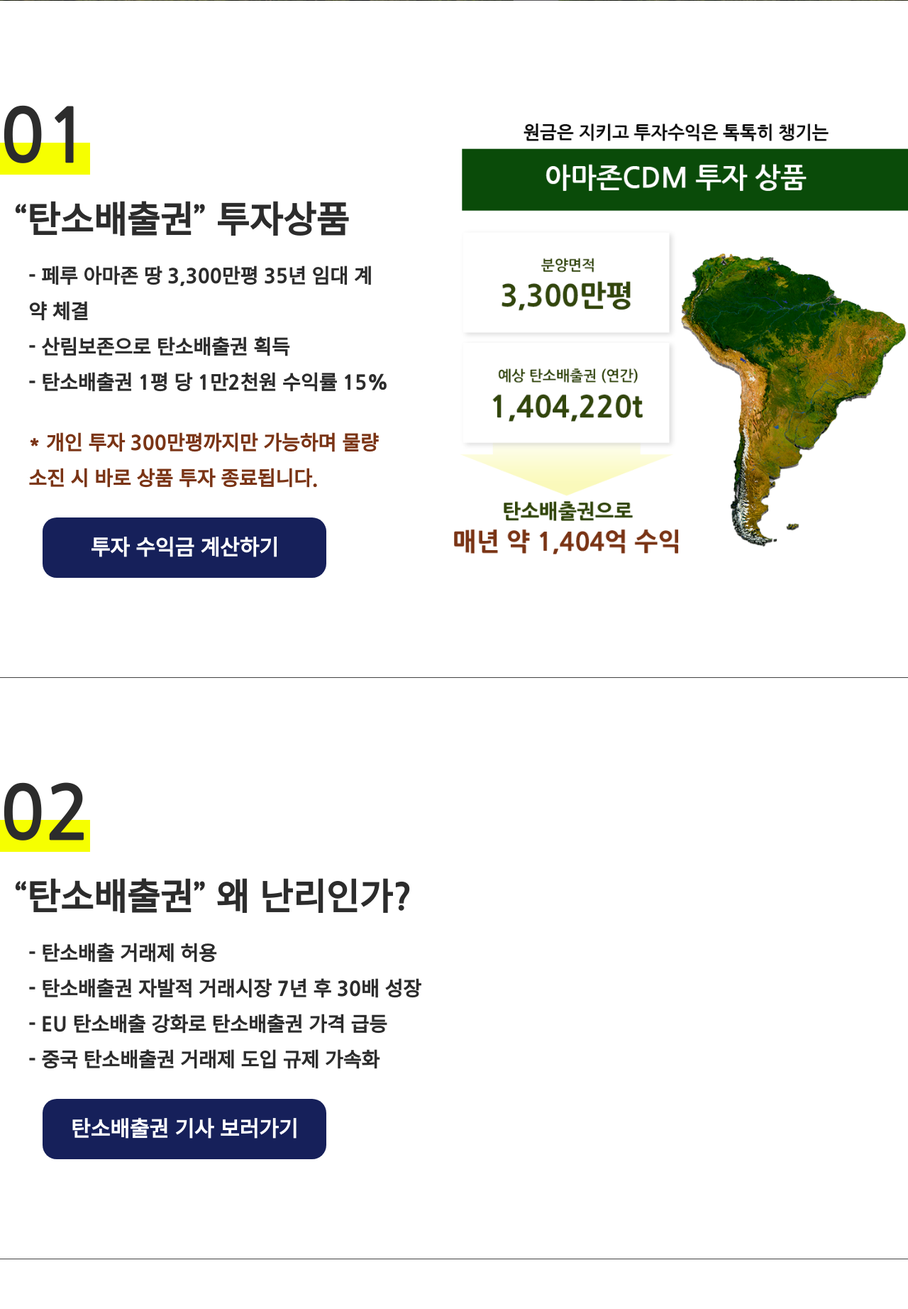
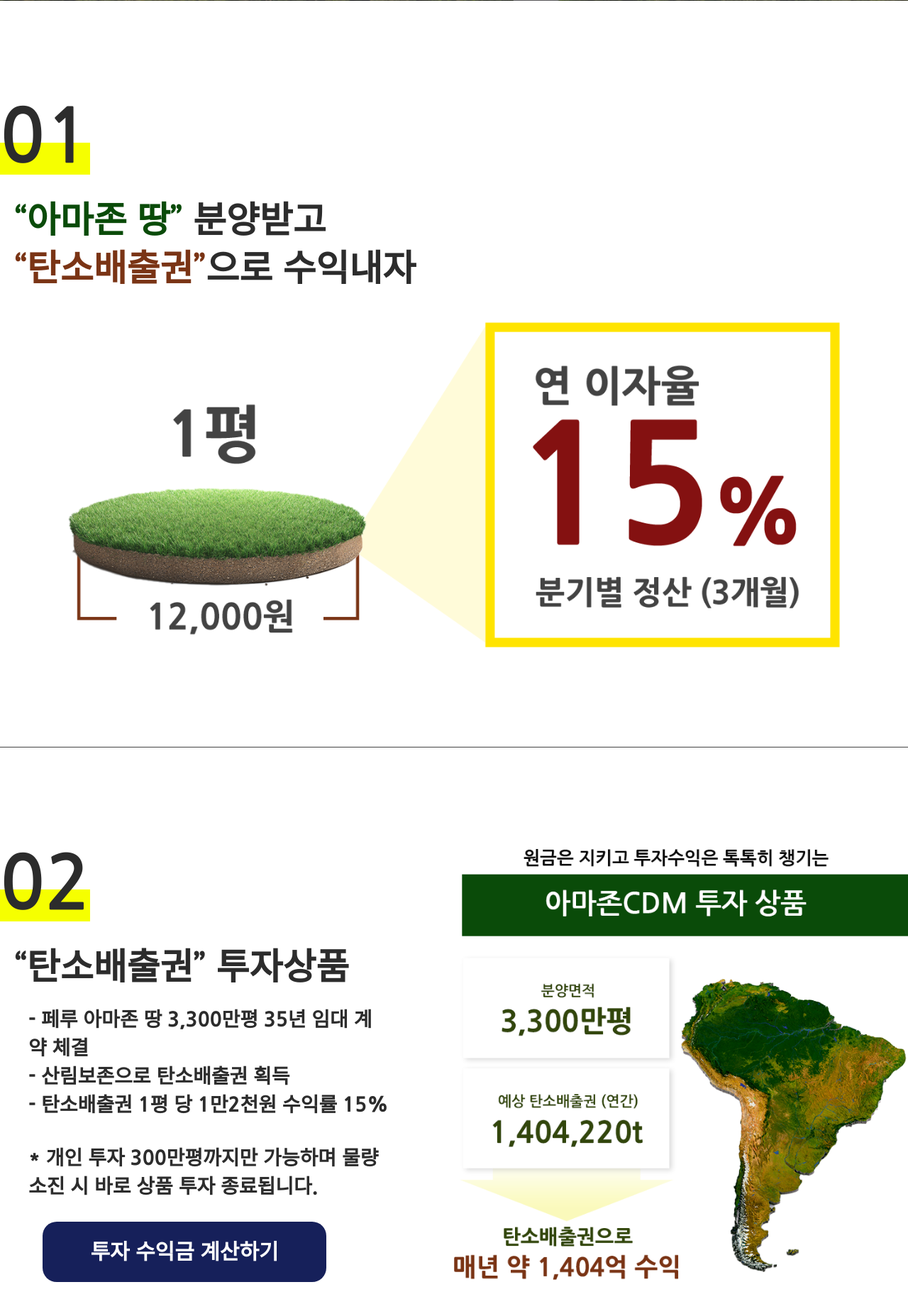
Before and after one commit to kse012050/METAHIPER, a PHP site: page / in a window 1280 px wide. Shown: the part 1540-3384 px from the top of the page at 71% size. Run offline with PHP 8.4, Linux system fonts and the light colour scheme; some web fonts are replaced.

Commit message:
01. 수익 영역 완성 , mark 분류했다

```diff
--- a/css/page.css
+++ b/css/page.css
@@ -25,32 +25,36 @@
 .topArea > div form fieldset a:nth-of-type(2){background-color: #16205a; color: white;}
 .topArea > div form fieldset a:nth-of-type(3){background-color: #fae100; color: #3c1d1e;}
 
-nav{background-color: #f4f4f4; position: sticky; top: 0;}
+/* 메뉴 */
+nav{background-color: #f4f4f4; position: sticky; top: 0; z-index: 1000;}
 nav ul{display: flex;}
 nav ul li{flex: 1; text-align: center;}
 nav ul li a{display: block; font-size: 22px; font-weight: 800; color: #363636; line-height: 70px;}
 
-.productArea > div{padding: 170px 0; background: url('../images/product-bg.png') no-repeat center / cover; text-align: center; color: white;}
+/* 투자 상품 */
+.productArea > div{padding: 170px 0; background: url('../images/top-bg.png') no-repeat center / cover; text-align: center; color: white;}
 .productArea > div h2{font-size: 75px; font-weight: 700; margin-bottom: 60px;}
 .productArea > div p{font-size: 38px; font-weight: 500; line-height: 50px;}
 .productArea > ol{}
 .productArea > ol > li{padding: 140px 0; font-weight: 800; color: #2c2c2c; counter-increment: productList;}
 .productArea > ol > li:not(:last-child){border-bottom: 1px solid #434343;}
-.productArea > ol > li mark{color: #7a3415;}
+.productArea > ol > li mark.brown{color: #7a3415;}
+.productArea > ol > li mark.green{color: #0a4b09;}
 .productArea > ol > li h3{font-size: 51px; line-height: 68px; padding: 0 20px;}
-.productArea > ol > li span{display: inline-block; margin-bottom: 30px; position: relative;}
-.productArea > ol > li span::before{content: '0' counter(productList); display: block; font-size: 105px; font-weight: 700;}
-.productArea > ol > li span::after{content: ''; position: absolute; left: -5; bottom: 0; width: 100%; height: 45px; background-color: #f6ff00; z-index: -1;}
-.productArea > ol > li ul{padding: 0 40px; margin-top: 20px;}
-.productArea > ol > li ul li{font-size: 28px; line-height: 50px;}
-.productArea > ol > li ul + mark{display: block; padding: 0 40px; font-size: 28px; line-height: 50px; margin-top: 35px;}
-.productArea > ol > li :is(button , a) {margin: 0 60px; width: 400px; line-height: 85px; font-size: 30px; font-weight: 800; color: white; text-align: center; border-radius: 20px; background-color: #16205a; margin-top: 30px;}
+.productArea > ol > li > div span{display: inline-block; margin-bottom: 30px; position: relative;}
+.productArea > ol > li > div span::before{content: '0' counter(productList); display: block; font-size: 105px; font-weight: 700;}
+.productArea > ol > li > div span::after{content: ''; position: absolute; left: -5; bottom: 0; width: 100%; height: 45px; background-color: #f6ff00; z-index: -1;}
+.productArea > ol > li > div ul{padding: 0 40px; margin-top: 20px;}
+.productArea > ol > li > div ul li{font-size: 28px; line-height: 40px;}
+.productArea > ol > li > div ul + mark{display: block; padding: 0 40px; font-size: 28px; line-height: 40px; margin-top: 35px;}
+.productArea > ol > li > div :is(button , a) {margin: 0 60px; width: 400px; line-height: 85px; font-size: 30px; font-weight: 800; color: white; text-align: center; border-radius: 20px; background-color: #16205a; margin-top: 30px;}
+.productArea > ol > li > div ol{padding: 0 40px; margin-top: 70px;}
+.productArea > ol > li > div ol li{font-size: 35px; padding: 50px; border-radius: 10em; box-shadow: 5px 5px 20px -10px rgba(0, 0, 0, 0.5);}
+.productArea > ol > li > div ol li:not(:last-child){margin-bottom: 40px;}
+.productArea > ol > li.revenueArea div{padding-bottom: 500px; background: url('../images/revenueImg.png') no-repeat center bottom / 85%;}
 .productArea > ol > li.investArea{display: flex; align-items: center; gap: 50px;}
 .productArea > ol > li.investArea > *{flex: 1;}
 .productArea > ol > li.investArea img{max-width: 50%;}
-.productArea > ol > li ol{padding: 0 40px; margin-top: 70px;}
-.productArea > ol > li ol li{font-size: 35px; padding: 50px; border-radius: 10em; box-shadow: 5px 5px 20px -10px rgba(0, 0, 0, 0.5);}
-.productArea > ol > li ol li:not(:last-child){margin-bottom: 40px;}
-.productArea > ol > li.revenueArea img{width: 100%; border-radius: 200px 0 0 200px; box-shadow: 10px 5px 30px -10px rgba(0, 0, 0, 0.5);}
-.productArea > ol > li.revenueArea img:first-of-type{margin-top: 75px;}
-.productArea > ol > li.revenueArea img:not(:last-of-type){margin-bottom: 75px;}
+.productArea > ol > li.satisfactionArea img{width: 100%; border-radius: 200px 0 0 200px; box-shadow: 10px 5px 30px -10px rgba(0, 0, 0, 0.5);}
+.productArea > ol > li.satisfactionArea img:first-of-type{margin-top: 75px;}
+.productArea > ol > li.satisfactionArea img:not(:last-of-type){margin-bottom: 75px;}
--- a/index.html
+++ b/index.html
@@ -61,6 +61,15 @@
             </p>
         </div>
         <ol class="contentSize">
+            <li class="revenueArea">
+                <div>
+                    <span></span>
+                    <h3>
+                        <mark class="green">“아마존 땅”</mark> 분양받고<br>
+                        <mark class="brown">“탄소배출권”</mark>으로 수익내자
+                    </h3>
+                </div>
+            </li>
             <li class="investArea">
                 <div>
                     <span></span>
@@ -73,9 +82,9 @@
                     <mark>* 개인 투자 300만평까지만 가능하며 물량 소진 시 바로 상품 투자 종료됩니다. </mark>
                     <button>투자 수익금 계산하기</button>
                 </div>
-                <img src="images/product01-img.png" alt="">
+                <img src="images/investImg.png" alt="">
             </li>
-            <li>
+          <!--   <li>
                 <span></span>
                 <h3>“탄소배출권” 왜 난리인가?</h3>
                 <ul>
@@ -85,8 +94,9 @@
                     <li>- 중국 탄소배출권 거래제 도입 규제 가속화</li>
                 </ul>
                 <button>탄소배출권 기사 보러가기</button>
-            </li>
+            </li> -->
             <li>
+                <div>
                     <span></span>
                     <h3>
                         투자 만족도 100% <br>
@@ -99,16 +109,17 @@
                         <li>4. 탄소배출권 수익이 나지 않을 시 100% 원금을 환불해드립니다. </li>
                         <li>5. 아마존 CDM은 환경과 수익을 동시에 챙기는 스마트한 투자상품입니다. </li>
                     </ol>
+                </div>
             </li>
-            <li class="revenueArea">
+            <li class="satisfactionArea">
                 <span></span>
                 <h3>
                     페루 아마존 땅 임대 수익률 15% +a<br>
                     투자수익금을 알려드립니다.
                 </h3>
-                <img src="images/product-revenue-01.png" alt="">
-                <img src="images/product-revenue-02.png" alt="">
-                <img src="images/product-revenue-03.png" alt="">
+                <img src="images/satisfactionImg01.png" alt="">
+                <img src="images/satisfactionImg02.png" alt="">
+                <img src="images/satisfactionImg03.png" alt="">
             </li>
         </ol>
     </section>
```
Also changed, not shown: images/investImg.png (renamed from images/product01-img.png), images/revenueImg.png (added), images/satisfactionImg02.png (renamed from images/product-revenue-02.png), images/satisfactionImg03.png (renamed from images/product-revenue-01.png), images/top-bg.png (renamed from images/product-bg.png), images/웹사이트-개발_07.png (added), images/웹사이트-개발_10.png (added), images/웹사이트-개발_13.png (added), images/웹사이트-개발_17.png (added), images/웹사이트-개발_21.png (added), 2 other files. Lines whose indentation alone changed are shown as unchanged.
